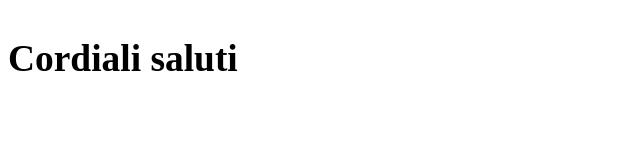
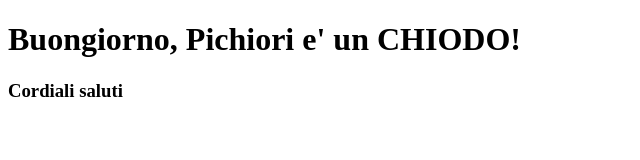
Before and after one commit to dacorsa/docker-test, a plain HTML site: page index.html in a window 1280 px wide. Shown: the whole page, without its empty margins (0-640 px from the left). Drawn offline with Linux system fonts and the light colour scheme.

Commit message:
estetica

```diff
--- a/index.html
+++ b/index.html
@@ -1,7 +1,7 @@
 <!DOCTYPE html>
 <html>
 <body>
-<h1> <Buongiorno, Pichiori è un CHIODO!</h1>
+<h1> Buongiorno, Pichiori e' un CHIODO!</h1>
 <h3>Cordiali saluti</h3>
 
 </body>
```
